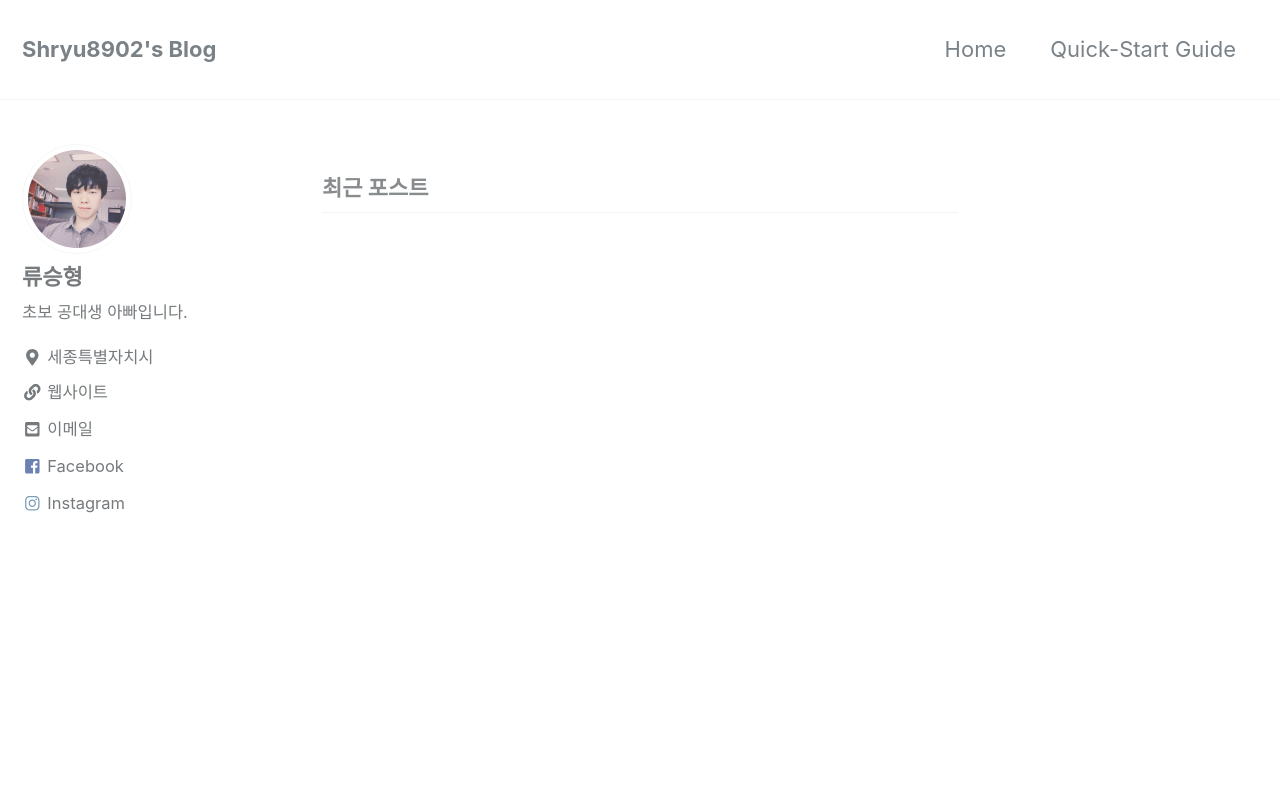
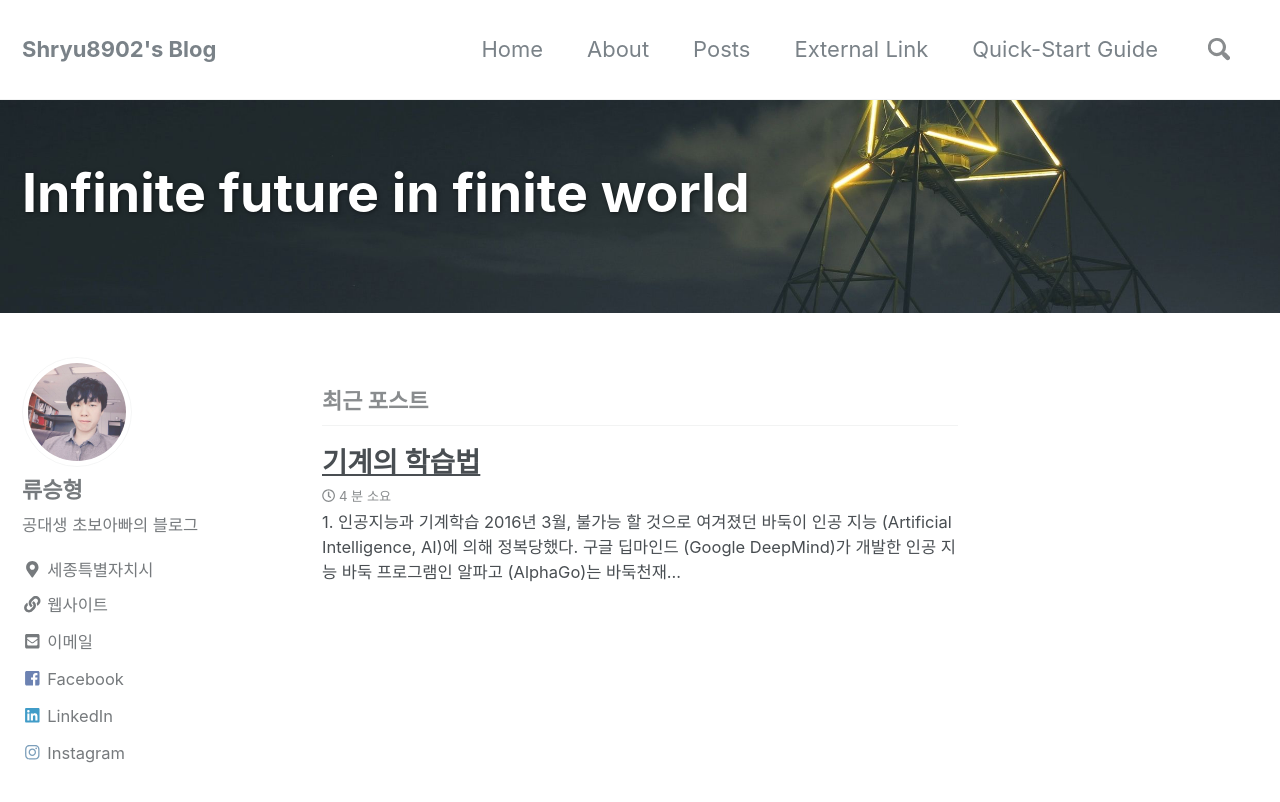
Before and after one commit to shryu8902/shryu8902.github.io, a Jekyll site: the page built from index.html, in a window 1280 px wide and 900 px high. Shown: the top 802 px of the window. Built offline with Jekyll 4.4.1, drawn with Linux system fonts in a browser that asks for light colours; nearby versions of some CDN libraries; the list of posts is cut into pages by our own code; part of the change alters nothing that is shown.

Commit message:
First post

```diff
--- a/_config.yml
+++ b/_config.yml
@@ -29,7 +29,7 @@ words_per_minute         : 200
 comments:
   provider               : "disqus" # false (default), "disqus", "discourse", "facebook", "google-plus", "staticman", "staticman_v2" "custom"
   disqus:
-    shortname            : shryu8902 # https://help.disqus.com/customer/portal/articles/466208-what-s-a-shortname-
+    shortname            : "shryu8902" # https://help.disqus.com/customer/portal/articles/466208-what-s-a-shortname-
   discourse:
     server               : # https://meta.discourse.org/t/embedding-discourse-comments-via-javascript/31963 , e.g.: meta.discourse.org
   facebook:
@@ -58,9 +58,9 @@ reCaptcha:
   secret                 :
 atom_feed:
   path                   : # blank (default) uses feed.xml
-search                   : # true, false (default)
+search                   : true # true, false (default)
 search_full_content      : # true, false (default)
-search_provider          : # lunr (default), algolia, google
+search_provider          : lunr # lunr (default), algolia, google
 algolia:
   application_id         : # YOUR_APPLICATION_ID
   index_name             : # YOUR_INDEX_NAME
@@ -102,7 +102,7 @@ analytics:
 author:
   name             : "류승형"
   avatar           : "/assets/images/self.jpg" # path of avatar image, e.g. "/assets/images/bio-photo.jpg"
-  bio              : "초보 공대생 아빠입니다."
+  bio              : "공대생 초보아빠의 블로그"
   location         : "세종특별자치시"
   email            : "shryu8902@naver.com"
   uri              : "https://shryu8902.wixsite.com/intro"
@@ -119,7 +119,7 @@ author:
   keybase          :
   instagram        : "seunghyoung_ryu"
   lastfm           :
-  linkedin         : # "john-doe-12345678" (the last part of your profile url, e.g. https://www.linkedin.com/in/john-doe-12345678)
+  linkedin         : "seunghyoung-ryu-775a73a0" # "john-doe-12345678" (the last part of your profile url, e.g. https://www.linkedin.com/in/john-doe-12345678)
   pinterest        :
   soundcloud       :
   stackoverflow    : # "123456/username" (the last part of your profile url, e.g. https://stackoverflow.com/users/123456/username)
@@ -136,6 +136,7 @@ author:
 include:
   - .htaccess
   - _pages
+  - _posts
 exclude:
   - "*.sublime-project"
   - "*.sublime-workspace"
@@ -258,6 +259,13 @@ compress_html:
 
 # Defaults
 defaults:
+  # _pages
+  - scope:
+      path: ""
+      type: pages
+    values:
+      layout: single
+      author_profile: true
   # _posts
   - scope:
       path: ""
--- a/_data/navigation.yml
+++ b/_data/navigation.yml
@@ -2,6 +2,12 @@
 main:
   - title: "Home"
     url: /
+  - title: "About"
+    url: /about/
+  - title: "Posts"
+    url: /posts
+  - title: "External Link"
+    url: "https://google.com"
   - title: "Quick-Start Guide"
     url: https://mmistakes.github.io/minimal-mistakes/docs/quick-start-guide/
   # - title: "About"
--- /dev/null
+++ b/_pages/about.md
@@ -0,0 +1,10 @@
+---
+permalink: /about/
+title: About
+---
+
+서강대학교 전자공학과 융합통신망 연구실에서 박사 과정으로 재학 중입니다.
+
+주요 연구 분야는 스마트 그리드, 기계 학습, 데이터 분석입니다.
+
+본 블로그는 개인적 용도로 다양한 생활 아이템, 게임 리뷰, 기계 학습 등에 대해서 다룰 예정입니다.
--- /dev/null
+++ b/_posts/2018-06-18-machine-learnig-1.md
@@ -0,0 +1,42 @@
+---
+layout: posts
+comments: true
+excerpt_separator:
+  - "<!--more-->"
+title: "기계의 학습법"
+tag:
+  - 기계학습
+  - 머신러닝
+---
+
+
+
+## 1. 인공지능과 기계학습
+
+  2016년 3월, 불가능 할 것으로 여겨졌던 바둑이 인공 지능 (Artificial Intelligence, AI)에 의해 정복당했다.  구글 딥마인드 (Google DeepMind)가 개발한 인공 지능 바둑 프로그램인 알파고 (AlphaGo)는 바둑천재 이세돌을 상대로 4승 1패의 성공적인 결과를 얻었다. 흔히 바둑에서 가능한 경우의 수는 우주의 원자 수보다 많다고 한다.  무한대에 가까운 경우의 수로 인해 바둑은 인공 지능이 인간을 능가하기가 매우 어려운 문제로 여겨졌으나, 알파고는 이를 극복하고 나아가 스타크래프트 2와 같은 더욱 고차원의 상황 판단 능력과 행동을 필요로 하는 게임으로의 도전을 이어나가고 있다.  오히려 인공지능의 급격한 발전을 통해, 인공지능이 인간의 한계를 뛰어넘는 존재가되는 기술적 특이점 까지 우려하는 시선들 또한 나타나고 있다.
+
+<!--more-->
+
+  최근 알파고로 대변되는 인공 지능은 종종 기계 학습 (Machine Learning)이나 인공 신경망 (Artificial Neural Network)으로 혼용되기도 한다. 사실 각 용어가 의미하는 바는 다르지만, 그만큼 서로 밀접한 관계를 맺고 있다. 흔히 일반인들이 생각하는 인공 지능이란 영화 (**2001 스페이스 오디세이**의 **HAL9000**, **엑스 마키나**의 **에이바** ,**프로메테우스**의 **데이빗**) 나 만화 (**철완 아톰**, **도라에몽**) 등의 각종 대중 매체에서 보여지는 모습일 것이다. 이러한 대중 매체 속에서의 인공 지능은 대부분 기계적 구조의 육체와 **인공적 (Artificial)**으로 만들어진 인간과 같은 혹은 그보다 발달한 수준의 **지능 (Intelligence)**을 갖는 존재들로 묘사된다. 인간 수준의 지능을 가지고 있기때문에, 인공지능은 정형화된 문제뿐 아니라 다양한 사건, 사고를 해결 할 수 있는데, 이러한 형태의 범용적인  사고 능력을 가진 인공지능을 **강인공지능 (Strong AI)**이라 하고, 인공 지능 연구의 최종적인 목표라고 할 수 있다. 반면에 최근 대중의 큰 관심을 끌고 있는 알파고 등의 인공지능은 해결하려는 특정한 문제와 목적을 갖고 그 목적 안에서 지능적인 행동을 수행하는 형태로 이를 **약인공지능 (Weak AI)** 이라 한다.  딥러닝 (Deep learning)의 등장과 함께 최근 다양한 분야에서의 약인공지능의 발전이 두드러지고 있는데, 각 분야의 대표적인 인공지능 모델들은 다음과 같다.
+
+- 인공지능 바둑 소프트웨어 : **알파고 (구글), 절예 (텐센트)**
+- 인공지능 비서 : **알렉사 (아마존)**, **시리 (애플)**, **코타나 (마이크로소프트)**
+- 헬스케어 및 법률 : **왓슨 (IBM)**
+- 자율주행 자동차
+
+간단하게 말해서 결국 강인공지능은 약인공지능에서 해결하려는 문제를 모두 수행 할 수 있는 (하나의 인공지능을 바둑, 운전, 문제풀기, 전화 예약, 번역 등을 모두 수행) 범용적인 인공지능이며, 약인공지능 기술의 발전은 강인공지능 탄생의 주춧돌이 될 것이다.
+
+그렇다면 특정 목적을 수행하는 약인공지능은 어떻게 만들 수 있을까? 가장 간단한 방법은 해당 문제에 대해 잘 알고있는 사람이  보유한 지식을 활용하여 특정 상황에서 어떻게 행동 할 것인지에 대한 규칙을 만들어 볼 수 있을 것이다. 예를 들어 버스와 승용차를 구분하는 인공지능 프로그램을 만들어야 한다고 생각해보자. 우리의 경험에 비추어 볼 때 바퀴의 크기, 차체 길이, 탑승 가능 인원 등을 버스와 승용차를 구분 할 수 있는 기준으로 설정 할 수 있을 것이다. 이와 같은 체계화 된 기준에 따른 판단 과정을 시스템적으로 구성하여 문제를 해결 하는 방법을 전문가 시스템 (Expert system)이라고 한다.  위와 같은 간단한 문제 (사실 우리에겐 간단한 문제인 것처럼 보이지만 실제로 기계에게는 어려운 문제일 수 도 있다.)에 대해서는, 수개의 규칙으로도 주어진 임무를 잘 수행 할 수 있을 것이다. 하지만 운전과 같이 더욱 복잡한 임무를 수행해야 하는 경우에는 규칙을 설정하는 것부터 매우 어려운 과정이 될 것이다. 사실 위의 문제에서 바퀴 지름, 차체 길이 등과 같은 정형화된 데이터 아닌 사진을 통해서 버스와 승용차를 구별하는 문제로 바뀌는 것 만으로도 위의 문제는 충분히복잡한 문제가 되어버린다. (사진으로부터 바퀴의 크기, 수 등을 추론해야 하는 새로운 인공지능이 필요할 것이다.)
+
+
+
+그런데 사람은 상대적으로 위의 문제들을 쉽게 수행한다. 그 차이를 만들어내는 결정적인 요소 중 하나는 바로 사람의 의사결정 과정에서 학습이 수반되기 때문이다. 학습에서는 누군가 직접적으로 규칙들을 입력해 주는 것이라기보다, 관찰 가능한 데이터를 바탕으로 규칙뿐만 아니라 규칙에 필요한 데이터 혹은 특징 (Feature)까지 배우고 생성하게 되는 것이다. 이러한 학습의 과정을 인공지능 개발에 적용하여, 데이터를 통해 컴퓨터가 학습 할 수 있도록 하는 알고리즘과 기술을 통틀어 **기계 학습**이라 한다. 간단하게 말해서 규칙이나 원리를  지정하는 것이 아닌 데이터로부터 학습하는 것이다. 나아가 딥러닝 (Deep learning)은 앞서 언급한 예제처럼 추론에 필요한 특징들 (사진으로 부터 필요한 정보들을 얻는 과정)까지 학습을 통해서 얻는 것을 딥러닝 이라고 말한다.  (인공신경망의 레이어가 많을때 심층 신경망 (Deep neural network)라하고 과거에는 이러한 심층 신경망을 사용한 머신 러닝을 딥러닝이라 이야기했다.)
+
+{% raw %}![alt](/assets/images/fig1.png){% endraw %}
+
+
+{% raw %}![alt](/assets/images/fig2.png){% endraw %}
+
+그렇다면 인공신경망과 기계학습의 차이는 무엇일까? 간단하게 말해서 인공신경망은 기계 학습의 다양한 알고리즘 중 하나이다. 앞서 기계 학습이란 데이터를 통해 기계가 학습하는 프레임워크라고 이야기했다. 이를 인간의 학습과정에 비추어보았을 때 눈, 귀, 코 등의 감각기관을 통해 데이터가 들어오면 그 데이터를 통해 학습을 수행하는 주체는 인간의 뇌라고 볼 수 있다. 따라서 기계 학습에서의 인간의 뇌에 해당하는 존재를 인공신경망으로 이해하면 편할 것이다.  실제로 **인공신경망**은 뇌신경의 동작을 수학적으로 모사한 인공 신경들로 구성된 네트워크로 일종의 전자두뇌 역할을 하고 있으며, 최종적으로는 인공 신경 네트워크와 그 학습을 다룬 기계학습 알고리즘이다. 사실 인공신경망은 최근들어 인공지능과 함께 주목받은 것처럼 보이지만 실제로는 꽤 오래전부터 연구되어왔던 분야이다. **1950년대**부터 실질적인 인공신경망의 개념이 등장하고, 흥망의 과정을 거쳤으며, 최근의 인공지능 붐은 2006년에 인공신경망을 깊게 구성하여 좀 더 고차원적인 특징을 판단할 수 있는 심층 신경망 (Deep Neural Network)의 효율적인 학습 방법이 개발되면서 이루어진것으로 보아도 과언이 아니다. 컴퓨터 비젼에 사용되는 CNN (Convolutional Neural Network), 음성인식에 사용되는 RNN (Recurrent Neural Network) 등도 모두 인공신경망에 속하며 인공신경망에 대한 기초적인 내용에 대해서는 차후에 살펴보도록 한다.
+
+지금까지 인공 지능, 기계 학습, 인공 신경망의 의미와 차이점에 대해 간단히 살펴보았다. 앞으로의 이야기하고자 하는 내용은 기계 학습에서 사용하는 실질적인 코드나 알고리즘, 수학에 관한 내용이 아니다. 기계 학습의 프레임워크를 반대로 사람에게 적용하여 기계 학습에 대한 직관적인 이해 (특히 인공신경망에 기반하여)와 함께 효율적인 공부 방법에 대한 이야기가 될 것이다.
--- a/index.html
+++ b/index.html
@@ -1,4 +1,7 @@
 ---
 layout: home
+title: "Infinite future in finite world"
+header:
+  overlay_image: /assets/images/triangular.jpeg
 author_profile: true
 ---
```
Also changed, not shown: assets/images/fig1.png (added), assets/images/fig2.png (added), assets/images/triangular.jpeg (added), assets/images/그림3.png (added).
